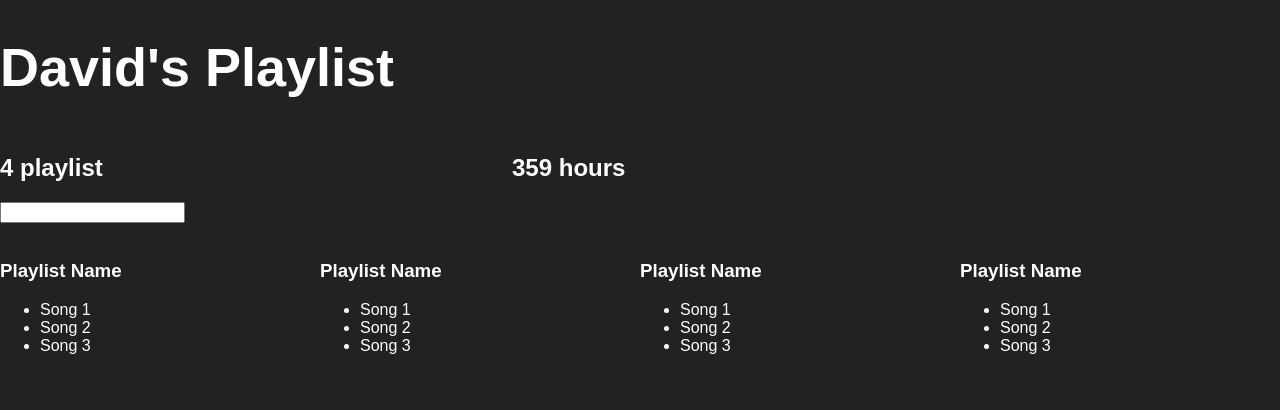
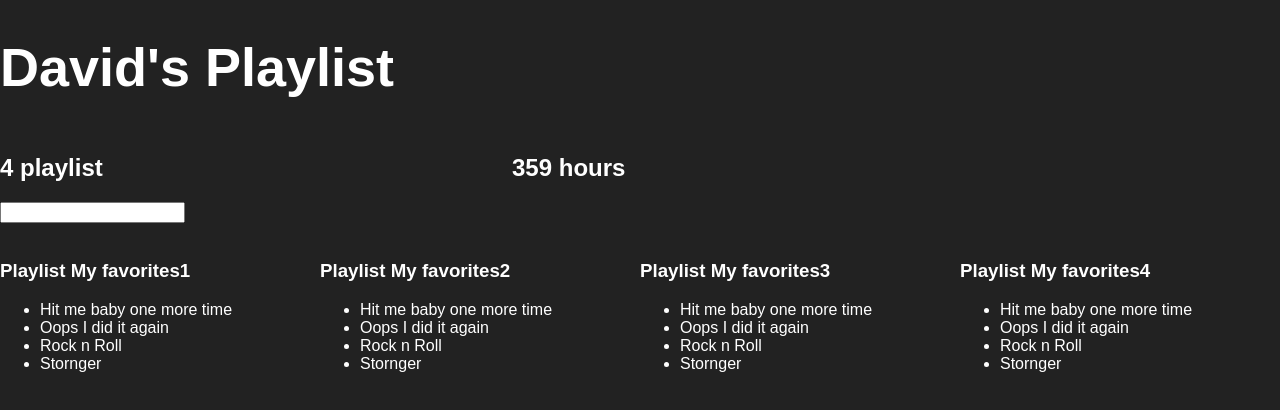
Before and after one commit to LindafHarrison/better-playlist, a React (Create React App) app: page / in a window 1280 px wide. Shown: the top 410 px of the page. Built offline with nearby package versions, Linux system fonts and the light colour scheme.

Commit message:
logic to populated song & playlist info

```diff
--- a/src/App.js
+++ b/src/App.js
@@ -10,12 +10,12 @@ let fakeServerData = {
   user: {
     name: 'David',
     playlists: [{
-      name: 'My favorites',
+      name: 'My favorites1',
       songs: [{ name: 'Hit me baby one more time', duration: 1345 }, { name: 'Oops I did it again', duration: 1345 }, { name: 'Rock n Roll', duration: 1345 }, { name: 'Stornger', duration: 1345 }
       ]
     },
     {
-      name: 'My favorites',
+      name: 'My favorites2',
       songs: [
         {
           name: 'Hit me baby one more time',
@@ -36,17 +36,7 @@ let fakeServerData = {
       ]
     },
     {
-      name: 'My favorites',
-      songs: [{
-        name: 'Hit me baby one more time',
-        duration: 1345
-      }, {
-        name: 'Oops I did it again',
-        duration: 1345
-      }, {
-        name: 'Rock n Roll',
-        duration: 1345
-      }],
+      name: 'My favorites3',
       songs: [{
         name: 'Hit me baby one more time',
         duration: 1345
@@ -59,11 +49,10 @@ let fakeServerData = {
       }, {
         name: 'Stornger',
         duration: 1345
-      }
-      ]
+      }]
     },
     {
-      name: 'My favorites',
+      name: 'My favorites4',
       songs: [{
         name: 'Hit me baby one more time',
         duration: 1345
@@ -122,14 +111,17 @@ class Filter extends Component {
 
 class Playlist extends Component {
   render() {
+    const playlist = this.props.playlist
     return (
       <div style={{ ...defaultStyle, display: "inline-block", width: "25%" }}>
         <img />
-        <h3> Playlist Name </h3>
+        <h3> Playlist {playlist.name} </h3>
         <ul>
-          <li> Song 1 </li>
-          <li> Song 2 </li>
-          <li> Song 3 </li>
+          {
+            playlist.songs.map(song =>
+              <li> {song.name} </li>
+            )
+          }
         </ul>
       </div>
     );
@@ -147,7 +139,14 @@ class App extends Component {
     }, 1000);
   }
 
+
   render() {
+    let playlists;
+
+    if (this.state.serverData.user) {
+      playlists = this.state.serverData.user.playlists
+    }
+
     return (
       <div className="App">
         {this.state.serverData.user ?
@@ -155,13 +154,12 @@ class App extends Component {
             <h1 style={{ ...defaultStyle, 'font-size': '54px' }}>
               {this.state.serverData.user.name}'s Playlist
             </h1>
-            <PlaylistCounter playlists={this.state.serverData.user.playlists} />
-            <HoursCounter playlists={this.state.serverData.user.playlists} />
+            <PlaylistCounter playlists={playlists} />
+            <HoursCounter playlists={playlists} />
             <Filter />
-            <Playlist />
-            <Playlist />
-            <Playlist />
-            <Playlist />
+            {playlists.map(playlist =>
+              <Playlist playlist={playlist} />
+            )}
           </div> : <h1 style={defaultStyle}>'Loading..' </h1>
         }
       </div>
```
